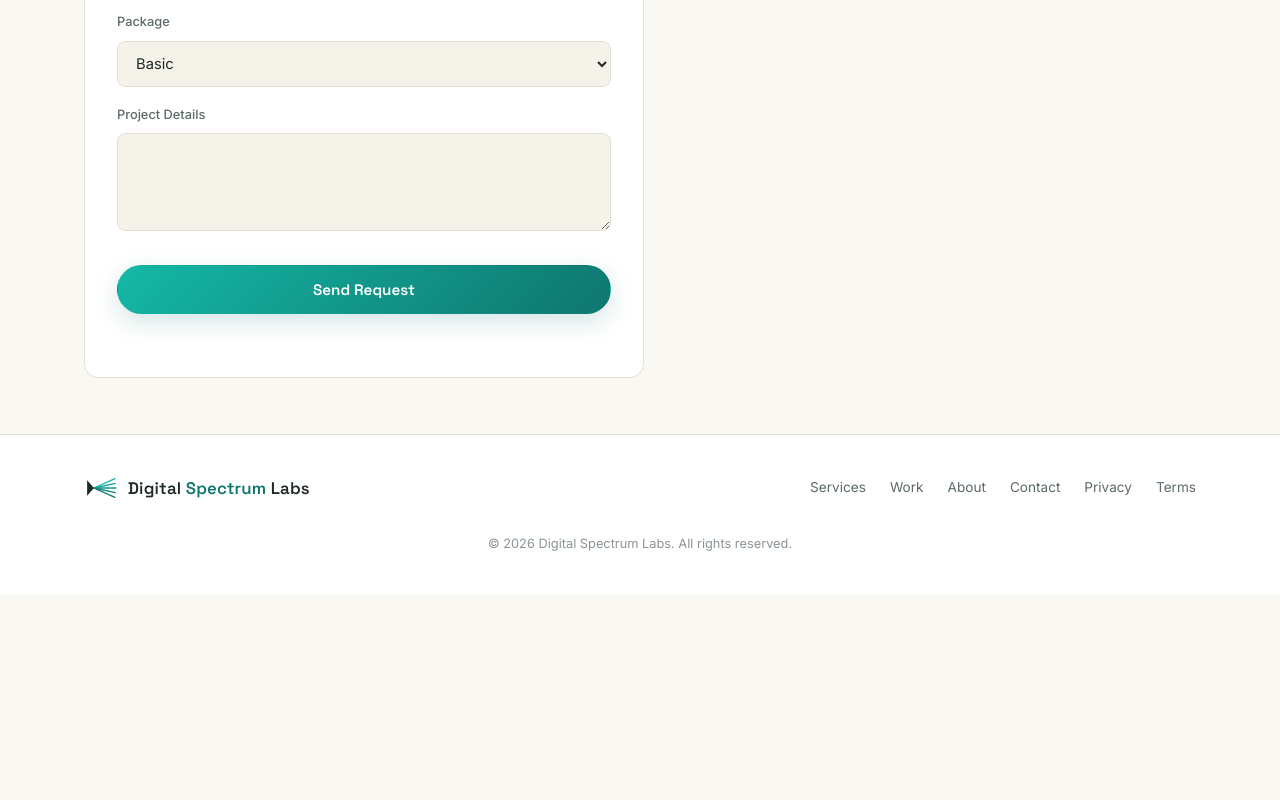
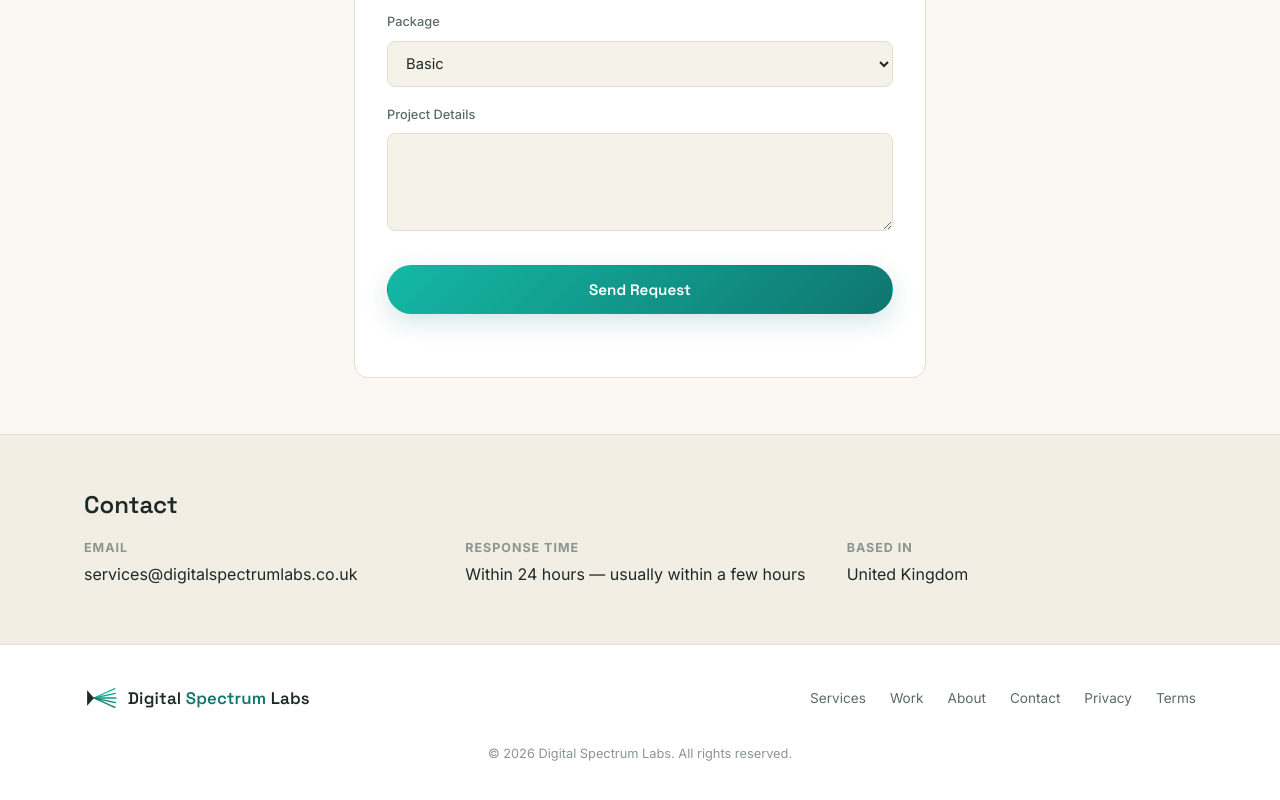
Before and after one commit to movesmakemoves-online/Izm-Studio, a plain HTML site: page contact.html in a window 1280 px wide. Shown: the part 616-1416 px from the top of the page. Before the commit the page ends 1210 px from the top, so only its background shows below. Drawn offline with Linux system fonts and the light colour scheme.

Commit message:
Contact nav jumps to a new Contact details block; Get a Quote still lands at the top
- Contact details moved below the form under a 'Contact' heading, with an
  id so the nav link scrolls straight to it (90px offset clears the sticky
  header, smooth scroll, disabled for reduced-motion users)
- Get a Quote unchanged - still opens the contact page at the top
- Active-nav highlighting fixed to ignore the #anchor when matching the page
- Removed the [DRAFT] marker from the About page copy

```diff
--- a/contact.html
+++ b/contact.html
@@ -40,7 +40,7 @@
       </div>
       <a href="work.html" class="nav-link">Work</a>
       <a href="about.html" class="nav-link">About</a>
-      <a href="contact.html" class="nav-link">Contact</a>
+      <a href="contact.html#contact-details" class="nav-link">Contact</a>
     </nav>
 
     <a href="contact.html" class="btn btn-primary btn-small header-cta">Get a Quote</a>
@@ -104,6 +104,12 @@
         <p class="form-status" id="form-status" role="status"></p>
       </form>
 
+    </div>
+  </section>
+
+  <section class="section contact-details-section" id="contact-details">
+    <div class="container">
+      <h2 class="section-title reveal contact-details-title">Contact</h2>
       <div class="contact-copy reveal">
         <div class="contact-detail">
           <strong>Email</strong>
@@ -133,7 +139,7 @@
       <a href="services.html">Services</a>
       <a href="work.html">Work</a>
       <a href="about.html">About</a>
-      <a href="contact.html">Contact</a>
+      <a href="contact.html#contact-details">Contact</a>
       <a href="privacy.html">Privacy</a>
       <a href="terms.html">Terms</a>
     </nav>
--- a/css/style.css
+++ b/css/style.css
@@ -551,7 +551,30 @@ p { margin: 0; color: var(--text-dim); }
 .stat-label { font-size: 0.85rem; color: var(--text-dim); }
 
 /* ---------- Contact ---------- */
-.contact-inner { display: grid; grid-template-columns: minmax(0, 560px) 1fr; gap: 60px; align-items: start; }
+.contact-inner { display: block; max-width: 620px; }
+
+/* Contact details, anchored so the Contact nav link jumps straight to them */
+.contact-details-section {
+  scroll-margin-top: 90px; /* clears the sticky header */
+  border-top: 1px solid var(--border);
+  background: var(--bg-alt);
+}
+.contact-details-title { font-size: 1.5rem; margin-bottom: 20px; }
+.contact-details-section .contact-copy {
+  display: grid;
+  grid-template-columns: repeat(3, minmax(0, 1fr));
+  gap: 32px;
+}
+.contact-details-section .contact-detail { margin-top: 0; }
+@media (max-width: 700px) {
+  .contact-details-section .contact-copy { grid-template-columns: 1fr; gap: 20px; }
+}
+
+/* Anchor jumps glide rather than snap, unless the visitor prefers less motion */
+html { scroll-behavior: smooth; }
+@media (prefers-reduced-motion: reduce) {
+  html { scroll-behavior: auto; }
+}
 .contact-detail { margin-top: 20px; }
 .contact-detail strong { display: block; font-size: 0.78rem; text-transform: uppercase; letter-spacing: 0.08em; color: var(--text-faint); margin-bottom: 4px; }
 .contact-detail a, .contact-detail span { color: var(--text); font-size: 1rem; }
--- a/js/script.js
+++ b/js/script.js
@@ -72,7 +72,9 @@ revealEls.forEach((el) => revealObserver.observe(el));
 // Active nav link for current page
 const currentPage = window.location.pathname.split('/').pop() || 'index.html';
 document.querySelectorAll('.nav-link').forEach((link) => {
-  if (link.getAttribute('href') === currentPage) {
+  // Strip any #anchor so links like contact.html#contact-details still match the page
+  const linkPage = (link.getAttribute('href') || '').split('#')[0];
+  if (linkPage === currentPage) {
     link.classList.add('active');
   }
 });
```
Also changed, not shown: about.html (+3 -3 lines), index.html (+2 -2 lines), packages.html (+2 -2 lines), privacy.html (+2 -2 lines), service-ai.html (+2 -2 lines), service-design.html (+2 -2 lines), service-growth.html (+2 -2 lines), service-video.html (+2 -2 lines), service-websites.html (+2 -2 lines), services.html (+2 -2 lines), terms.html (+2 -2 lines), work.html (+2 -2 lines).
